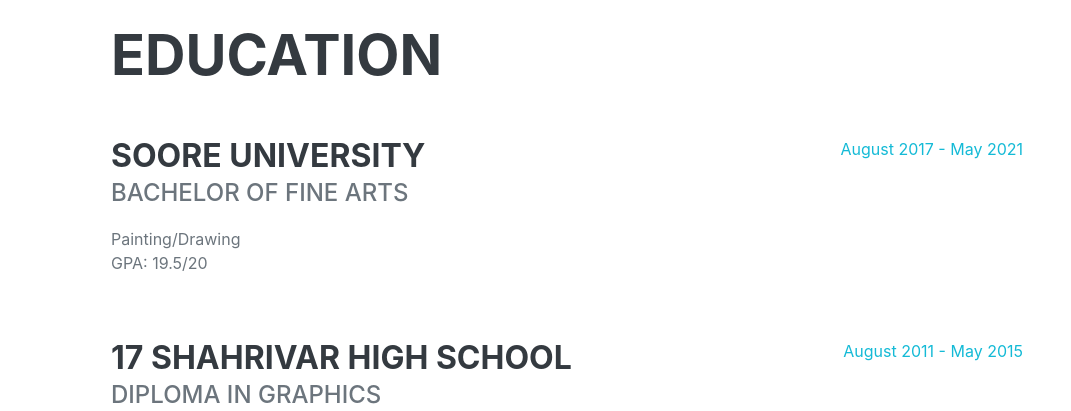
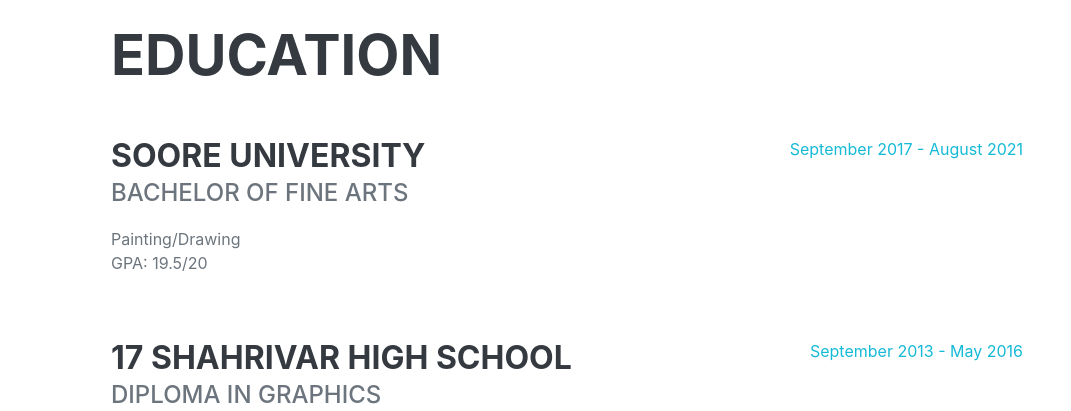
Before and after one commit to elahebagherisr/elahebagherisr.github.io, a website: page index.html in a window 1280 px wide. Shown: the part 1160-1571 px from the top of the page, without its empty margins (209-1280 px from the left). Drawn offline with nearby package versions, Linux system fonts and the light colour scheme; a web font is replaced by a local one.

Commit message:
index.html

```diff
--- a/index.html
+++ b/index.html
@@ -157,7 +157,7 @@
                             <div>Painting/Drawing</div>
                             <p>GPA: 19.5/20</p>
                         </div>
-                        <div class="flex-shrink-0"><span class="text-primary">August 2017 - May 2021</span></div>
+                        <div class="flex-shrink-0"><span class="text-primary">September 2017 - August 2021</span></div>
                     </div>
                     <div class="d-flex flex-column flex-md-row justify-content-between">
                         <div class="flex-grow-1">
@@ -165,7 +165,7 @@
                             <div class="subheading mb-3">Diploma in Graphics</div>
                             <p>GPA: 19.29/20</p>
                         </div>
-                        <div class="flex-shrink-0"><span class="text-primary">August 2011 - May 2015</span></div>
+                        <div class="flex-shrink-0"><span class="text-primary">September 2013 - May 2016</span></div>
                     </div>
                 </div>
             </section>
```
